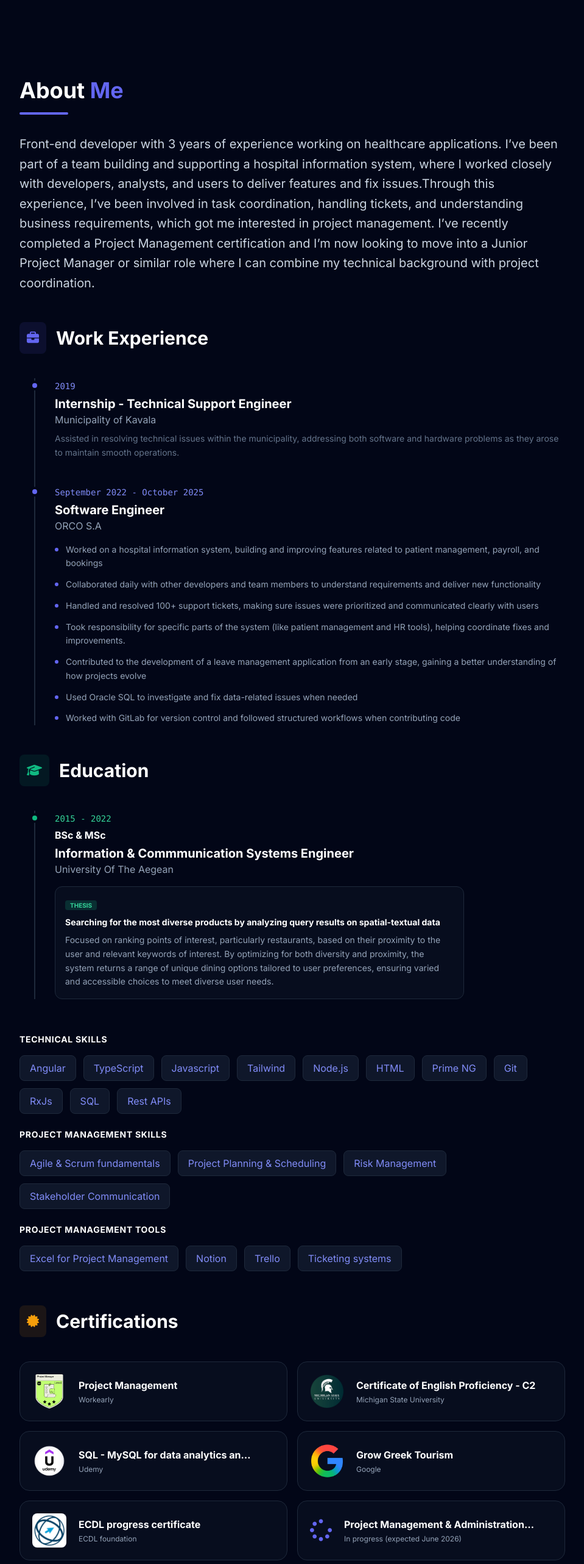
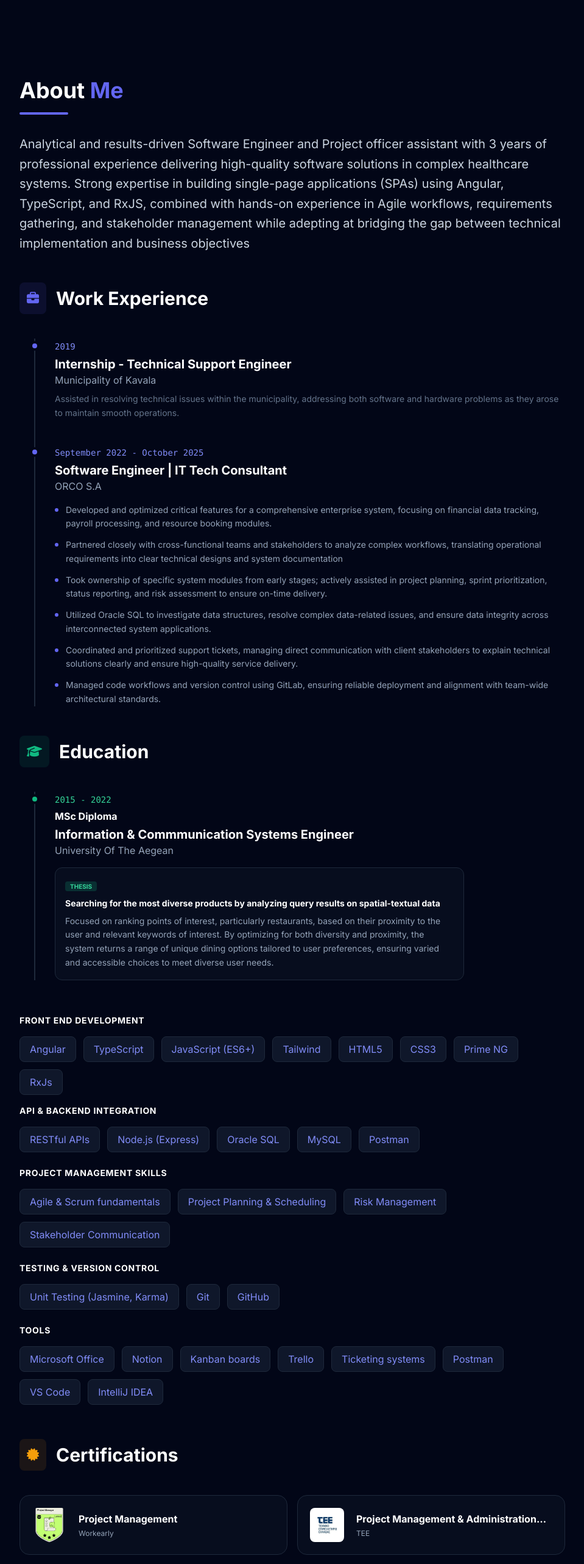
Before and after one commit to giannistsipos97/my-capstone-portfolio, an Angular app: page /about in a window 1280 px wide. Shown: the top 2564 px of the page at 61% size, without its empty margins (160-1119 px from the left). Built offline with nearby package versions, Linux system fonts and the light colour scheme.

Commit message:
update about me page

```diff
--- a/src/app/features/about/about.component.html
+++ b/src/app/features/about/about.component.html
@@ -8,16 +8,14 @@
 
       <div class="space-y-6">
         <p class="text-xl leading-relaxed text-slate-300">
-          Front-end developer with 3 years of experience working on healthcare
-          applications. I’ve been part of a team building and supporting a
-          hospital information system, where I worked closely with developers,
-          analysts, and users to deliver features and fix issues.Through this
-          experience, I’ve been involved in task coordination, handling tickets,
-          and understanding business requirements, which got me interested in
-          project management. I’ve recently completed a Project Management
-          certification and I’m now looking to move into a Junior Project
-          Manager or similar role where I can combine my technical background
-          with project coordination.
+          Analytical and results-driven Software Engineer and Project officer
+          assistant with 3 years of professional experience delivering
+          high-quality software solutions in complex healthcare systems. Strong
+          expertise in building single-page applications (SPAs) using Angular,
+          TypeScript, and RxJS, combined with hands-on experience in Agile
+          workflows, requirements gathering, and stakeholder management while
+          adepting at bridging the gap between technical implementation and
+          business objectives
         </p>
 
         <!-- <div class="max-w-4xl mx-auto mt-12">
@@ -157,28 +155,28 @@
       <h3
         class="text-white font-semibold mb-4 uppercase tracking-wider text-sm"
       >
-        Technical Skills
+        Front End Development
       </h3>
       <div class="flex flex-wrap gap-3">
-        @for (skill of technicalSkills; track skill) {
+        @for (skill of frontEndDevelopment; track skill) {
           <span
-            class="px-4 py-2 bg-slate-900 border border-slate-800 rounded-lg text-indigo-400 font-medium hover:border-indigo-500 transition-colors"
+            class="px-4 py-2 bg-slate-900 border cursor-pointer border-slate-800 rounded-lg text-indigo-400 font-medium hover:border-indigo-500 transition-colors"
           >
             {{ skill }}
           </span>
         }
       </div>
     </div>
-    <div class="pt-6">
+    <div class="pt-4">
       <h3
         class="text-white font-semibold mb-4 uppercase tracking-wider text-sm"
       >
-        Project Management Skills
+        API & Backend Integration
       </h3>
       <div class="flex flex-wrap gap-3">
-        @for (skill of pmSkills; track skill) {
+        @for (skill of apiintegration; track skill) {
           <span
-            class="px-4 py-2 bg-slate-900 border border-slate-800 rounded-lg text-indigo-400 font-medium hover:border-indigo-500 transition-colors"
+            class="px-4 py-2 bg-slate-900 border cursor-pointer border-slate-800 rounded-lg text-indigo-400 font-medium hover:border-indigo-500 transition-colors"
           >
             {{ skill }}
           </span>
@@ -190,12 +188,46 @@
       <h3
         class="text-white font-semibold mb-4 uppercase tracking-wider text-sm"
       >
-        Project Management Tools
+        Project Management Skills
       </h3>
       <div class="flex flex-wrap gap-3">
-        @for (tools of pmtools; track tools) {
+        @for (skill of pmSkills; track skill) {
           <span
-            class="px-4 py-2 bg-slate-900 border border-slate-800 rounded-lg text-indigo-400 font-medium hover:border-indigo-500 transition-colors"
+            class="px-4 py-2 bg-slate-900 border cursor-pointer border-slate-800 rounded-lg text-indigo-400 font-medium hover:border-indigo-500 transition-colors"
+          >
+            {{ skill }}
+          </span>
+        }
+      </div>
+    </div>
+
+    <div class="pt-6">
+      <h3
+        class="text-white font-semibold mb-4 uppercase tracking-wider text-sm"
+      >
+        Testing & Version Control
+      </h3>
+      <div class="flex flex-wrap gap-3">
+        @for (skill of testingTools; track skill) {
+          <span
+            class="px-4 py-2 bg-slate-900 border cursor-pointer border-slate-800 rounded-lg text-indigo-400 font-medium hover:border-indigo-500 transition-colors"
+          >
+            {{ skill }}
+          </span>
+        }
+      </div>
+    </div>
+
+    <div class="pt-6">
+      <h3
+        class="text-white font-semibold mb-4 uppercase tracking-wider text-sm"
+      >
+        Tools
+      </h3>
+      <div class="flex flex-wrap gap-3">
+        @for (tools of tools; track tools) {
+          <span
+            class="px-4 py-2 bg-slate-900 border cursor-pointer border-slate-800 rounded-lg text-indigo-400 font-medium hover:border-indigo-500 transition-colors"
           >
             {{ tools }}
           </span>
--- a/src/app/features/about/about.component.ts
+++ b/src/app/features/about/about.component.ts
@@ -9,18 +9,23 @@ import { CommonModule } from '@angular/common';
   styleUrl: './about.component.scss',
 })
 export class AboutComponent {
-  technicalSkills = [
+  frontEndDevelopment = [
     'Angular',
     'TypeScript',
-    'Javascript',
+    'JavaScript (ES6+)',
     'Tailwind',
-    'Node.js',
-    'HTML',
+    'HTML5',
+    'CSS3',
     'Prime NG',
-    'Git',
     'RxJs',
-    'SQL',
-    'Rest APIs',
+  ];
+
+  apiintegration = [
+    'RESTful APIs',
+    'Node.js (Express)',
+    'Oracle SQL',
+    'MySQL',
+    'Postman',
   ];
 
   pmSkills = [
@@ -30,17 +35,23 @@ export class AboutComponent {
     'Stakeholder Communication',
   ];
 
-  pmtools = [
-    'Excel for Project Management',
+  testingTools = ['Unit Testing (Jasmine, Karma)', 'Git', 'GitHub'];
+
+  tools = [
+    'Microsoft Office',
     'Notion',
+    'Kanban boards',
     'Trello',
     'Ticketing systems',
+    'Postman',
+    'VS Code',
+    'IntelliJ IDEA',
   ];
 
   education = [
     {
       year: '2015 - 2022',
-      type: 'BSc & MSc',
+      type: 'MSc Diploma',
       degree: 'Information & Commmunication Systems Engineer',
       university: 'University Of The Aegean',
       desc: 'Studied Software Engineering with a focus on Object-Oriented Programming languages such as Java, C++, Python etc. Gained experience in web application development, database creation and management with SQL, as well as foundational knowledge in data mining, machine learning, management information systems, and project management.',
@@ -61,16 +72,15 @@ export class AboutComponent {
     },
     {
       year: 'September 2022 - October 2025',
-      role: 'Software Engineer',
+      role: 'Software Engineer | IT Tech Consultant',
       company: 'ORCO S.A',
       points: [
-        'Worked on a hospital information system, building and improving features related to patient management, payroll, and bookings',
-        'Collaborated daily with other developers and team members to understand requirements and deliver new functionality',
-        'Handled and resolved 100+ support tickets, making sure issues were prioritized and communicated clearly with users',
-        'Took responsibility for specific parts of the system (like patient management and HR tools), helping coordinate fixes and improvements.',
-        'Contributed to the development of a leave management application from an early stage, gaining a better understanding of how projects evolve',
-        'Used Oracle SQL to investigate and fix data-related issues when needed',
-        'Worked with GitLab for version control and followed structured workflows when contributing code',
+        'Developed and optimized critical features for a comprehensive enterprise system, focusing on financial data tracking, payroll processing, and resource booking modules.',
+        'Partnered closely with cross-functional teams and stakeholders to analyze complex workflows, translating operational requirements into clear technical designs and system documentation',
+        'Took ownership of specific system modules from early stages; actively assisted in project planning, sprint prioritization, status reporting, and risk assessment to ensure on-time delivery.',
+        'Utilized Oracle SQL to investigate data structures, resolve complex data-related issues, and ensure data integrity across interconnected system applications.',
+        'Coordinated and prioritized support tickets, managing direct communication with client stakeholders to explain technical solutions clearly and ensure high-quality service delivery.',
+        'Managed code workflows and version control using GitLab, ensuring reliable deployment and alignment with team-wide architectural standards.',
       ],
     },
   ];
@@ -82,6 +92,13 @@ export class AboutComponent {
       image: 'images/Workearly.png',
       status: 'Completed',
       link: 'https://www.credly.com/badges/f18b4f7b-02f0-4279-82b4-2bb10265b0f6/public_url',
+    },
+    {
+      title: 'Project Management & Administration Certification',
+      issuer: 'TEE',
+      // icon: 'fa-solid fa-spinner',
+      image: 'images/TEE-logo.jpg',
+      // link: 'https://www.credly.com/badges/f18b4f7b-02f0-4279-82b4-2bb10265b0f6/public_url',
     },
     {
       title: 'Certificate of English Proficiency - C2',
@@ -104,13 +121,5 @@ export class AboutComponent {
       issuer: 'ECDL foundation',
       image: 'images/ecdl-logo.png',
     },
-    {
-      title: 'Project Management & Administration Certification',
-      issuer: 'In progress (expected June 2026)',
-      icon: 'fa-solid fa-spinner',
-      // image: 'images/Workearly.png',
-      status: 'In progress(expected June 2026)',
-      // link: 'https://www.credly.com/badges/f18b4f7b-02f0-4279-82b4-2bb10265b0f6/public_url',
-    },
   ];
 }
```
Also changed, not shown: public/images/TEE-logo.jpg (added).
